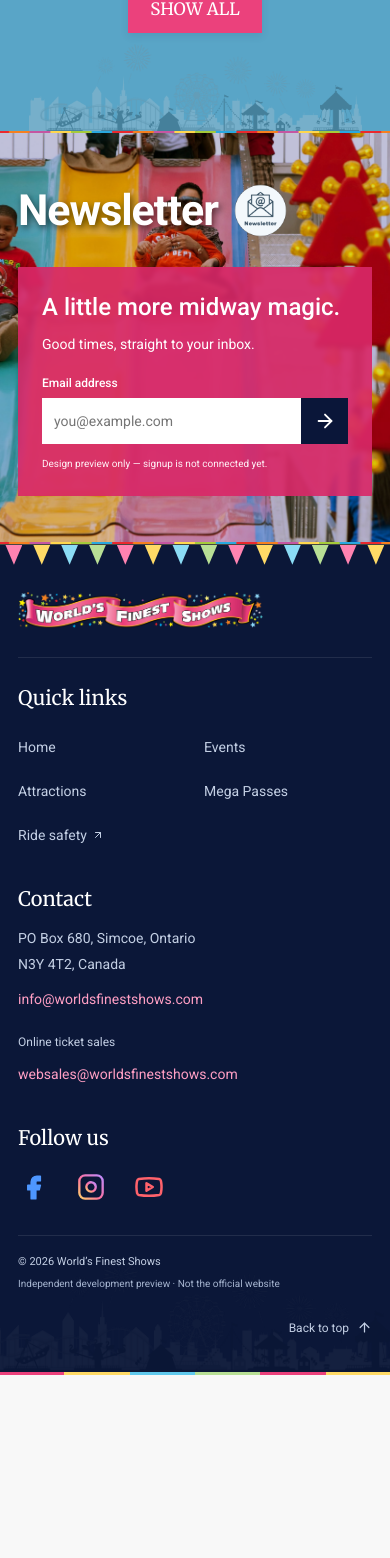
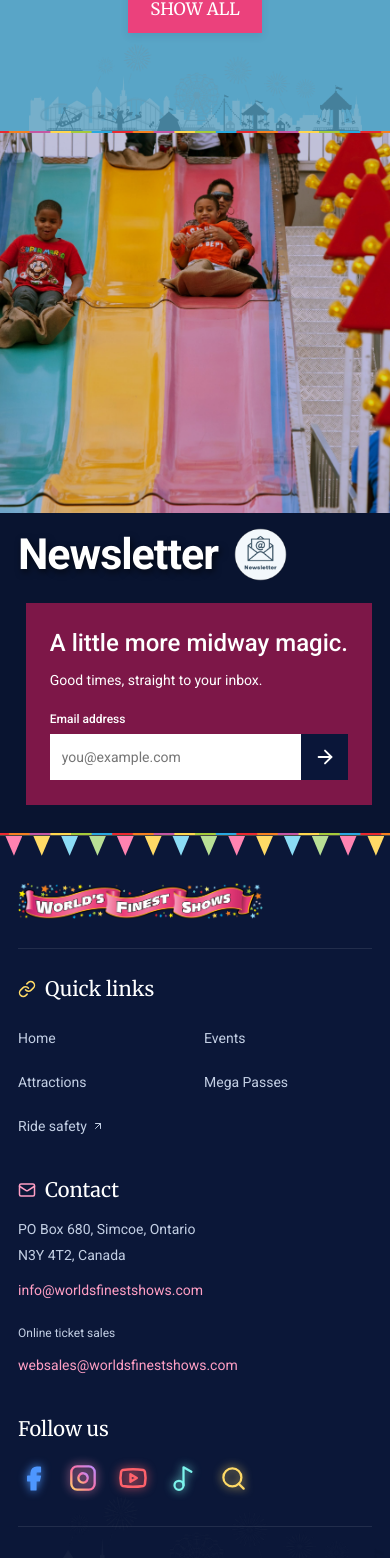
Before and after one commit to hackculichi-cloud/worldfinestshows, a React (Vite) app: page / in a window 390 px wide. Shown: the part 4659-6217 px from the top of the page. Before the commit the page ends 6034 px from the top, so only its background shows below. Built offline with nearby package versions, Linux system fonts and the light colour scheme.

Commit message:
feat: lower newsletter overlay and add subtle neon footer accents

```diff
--- a/src/components/Footer.css
+++ b/src/components/Footer.css
@@ -263,3 +263,33 @@
     background-size: auto 180px;
   }
 }
+
+/* Small fairground accents, keeping the footer compact. */
+.footer-grid h2 {
+  display: flex;
+  align-items: center;
+  gap: 9px;
+}
+.footer-grid h2 > svg {
+  color: #ffda66;
+}
+.footer-contact h2 > svg {
+  color: #ff9fc4;
+}
+.footer-social-links {
+  flex-wrap: wrap;
+  gap: 6px;
+}
+.footer-social-icon {
+  filter: drop-shadow(0 0 5px currentColor);
+}
+.footer-social-icon:hover {
+  opacity: 1;
+  filter: drop-shadow(0 0 8px currentColor);
+}
+.social-tiktok {
+  color: #7cf4ec;
+}
+.social-google {
+  color: #ffda66;
+}
--- a/src/components/Footer.tsx
+++ b/src/components/Footer.tsx
@@ -1,4 +1,8 @@
 import {
+  Mail,
+  Link,
+  Music2,
+  Search,
   ArrowUp,
   ArrowUpRight,
   Facebook,
@@ -50,7 +54,9 @@
             className="footer-links"
             aria-labelledby="footer-links-title"
           >
-            <h2 id="footer-links-title">Quick links</h2>
+            <h2 id="footer-links-title">
+              <Link size={18} aria-hidden="true" /> Quick links
+            </h2>
             <nav aria-label="Footer navigation">
               <a href="#home">Home</a>
               <a href="#events">Events</a>
@@ -72,7 +78,9 @@
             className="footer-contact"
             aria-labelledby="footer-contact-title"
           >
-            <h2 id="footer-contact-title">Contact</h2>
+            <h2 id="footer-contact-title">
+              <Mail size={18} aria-hidden="true" /> Contact
+            </h2>
             <address>
               PO Box 680, Simcoe, Ontario
               <br />
@@ -143,6 +151,26 @@
               >
                 <Youtube size={30} />
               </button>
+              <a
+                className="footer-social-icon social-tiktok"
+                href="https://www.tiktok.com/search?q=worlds%20finest%20shows"
+                target="_blank"
+                rel="noreferrer"
+                aria-label="Search World’s Finest Shows on TikTok"
+                title="Search on TikTok"
+              >
+                <Music2 size={27} />
+              </a>
+              <a
+                className="footer-social-icon social-google"
+                href="https://www.google.com/search?q=World%27s+Finest+Shows+Ontario"
+                target="_blank"
+                rel="noreferrer"
+                aria-label="Find World’s Finest Shows on Google"
+                title="Find us on Google"
+              >
+                <Search size={27} />
+              </a>
             </div>
           </section>
         </div>
@@ -150,9 +178,6 @@
         <div className="footer-bottom">
           <div>
             <span>© {new Date().getFullYear()} World’s Finest Shows</span>
-            <small>
-              Independent development preview · Not the official website
-            </small>
           </div>
           <a className="footer-back-top" href="#home">
             Back to top <ArrowUp size={15} />
--- a/src/main.tsx
+++ b/src/main.tsx
@@ -622,10 +622,10 @@
               {signedUp ? (
                 <div className="signup-success" role="status">
                   <Check size={28} />
-                  <h3>Thanks for stopping by!</h3>
+                  <h3>Subscriptions coming soon</h3>
                   <p>
-                    You’ve tried the signup preview. No email has been sent or
-                    saved.
+                    Email subscriptions are not available yet. Please check back
+                    soon.
                   </p>
                   <button
                     onClick={() => {
@@ -660,9 +660,6 @@
                       <ArrowRight size={22} />
                     </button>
                   </div>
-                  <small>
-                    Design preview only — signup is not connected yet.
-                  </small>
                 </form>
               )}
             </div>
--- a/src/styles.css
+++ b/src/styles.css
@@ -1634,3 +1634,47 @@
     background-size: auto 140px;
   }
 }
+
+/* Keep the newsletter below the riders' faces. */
+.newsletter-section .photo-section-inner {
+  min-height: 650px;
+  align-items: end;
+  padding-top: 350px;
+  padding-bottom: 35px;
+  gap: 24px;
+}
+.newsletter-section .section-title {
+  align-self: end;
+  margin-bottom: 35px;
+}
+.newsletter-section .newsletter-panel {
+  background: rgba(174, 25, 83, 0.65);
+  backdrop-filter: none;
+}
+@media (max-width: 780px) {
+  .newsletter-section .photo-section-inner {
+    min-height: 700px;
+    padding-top: 320px;
+    gap: 22px;
+  }
+}
+@media (max-width: 550px) {
+  .newsletter-section {
+    background-size: auto 380px;
+    background-position: top center;
+    background-color: #0b1738;
+  }
+  .newsletter-section .photo-section-inner {
+    min-height: 0;
+    padding-top: 395px;
+    padding-bottom: 30px;
+    gap: 22px;
+  }
+  .newsletter-section .section-title {
+    align-self: stretch;
+    margin-bottom: 0;
+  }
+  .newsletter-section .newsletter-panel {
+    background: rgba(174, 25, 83, 0.7);
+  }
+}
```
